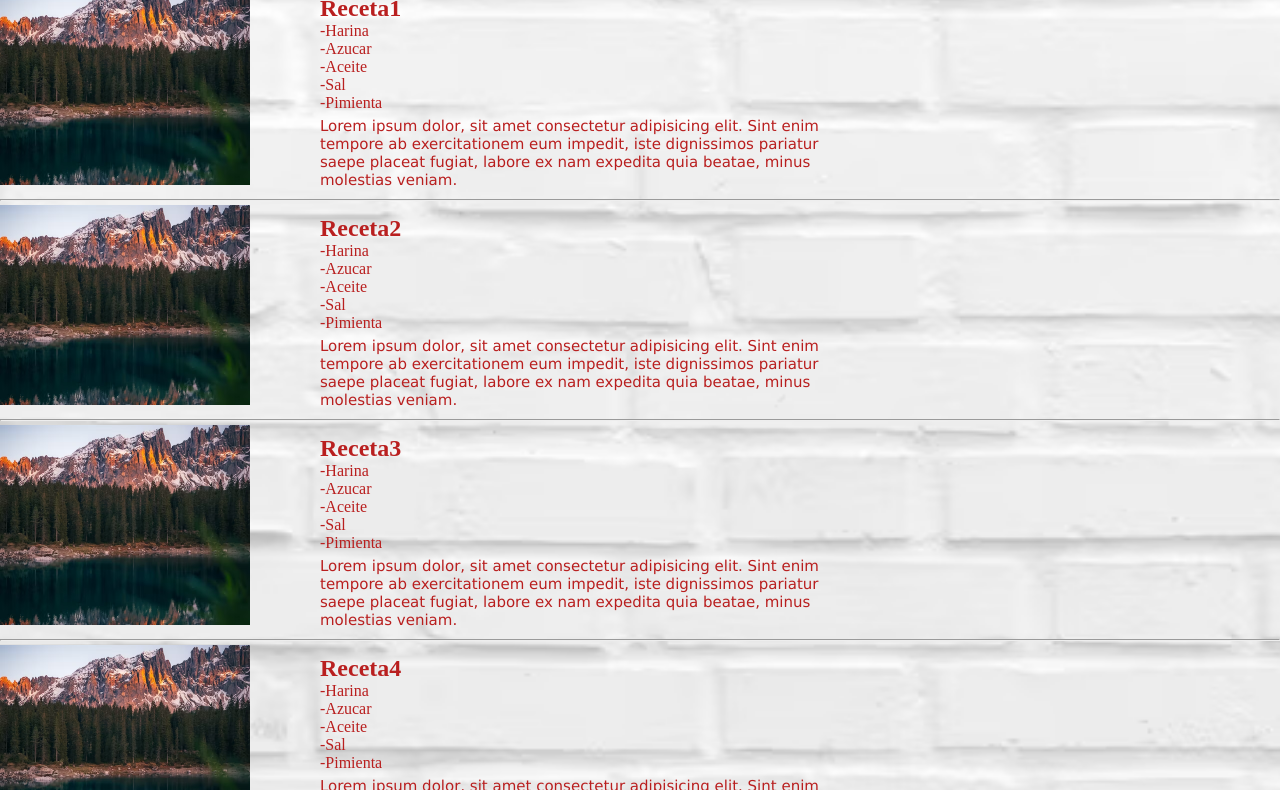
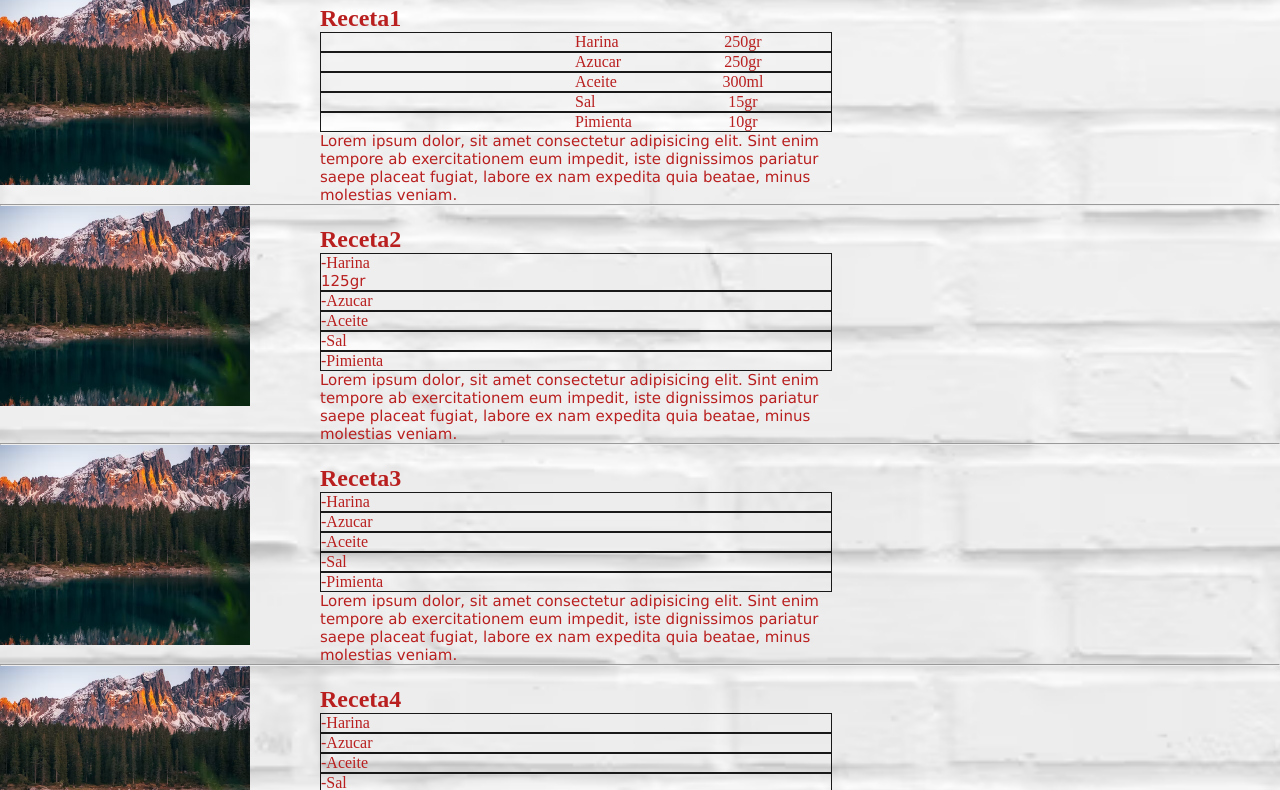
Before and after one commit to GermanDelosSantos/LaRosti, a plain HTML site: page pages/recetario.html in a window 1280 px wide. Shown: the part 117-907 px from the top of the page. Drawn offline with Linux system fonts and the light colour scheme.

Commit message:
se empezo a trabajar en la pagina de recetario

```diff
--- a/css/stylesheet.css
+++ b/css/stylesheet.css
@@ -419,7 +419,6 @@ nav ul li {
 
 }
 .receta-item p {
-    margin-top: 5px;
     font-size: 15px;
     font-family: Verdana, Geneva, Tahoma, sans-serif;
     text-align: center;
@@ -427,7 +426,8 @@ nav ul li {
     color: #b91f1f;
 }
 .receta{
-display: inline-block;
+display: flex;
+flex-direction: column;
 width: 100%;
 position: relative;
 }
@@ -440,9 +440,14 @@ object-fit: cover;
 display: inline-block;
 z-index: 0;
 }
+
+.receta-item li{
+    display: list-item;
+    border: 1px solid #191919;
+}
+
 .receta-item div{
     position: relative;
-    bottom: 10px;
     left: 270px;
     margin-left: 50px;
     width: 40%;
--- a/pages/recetario.html
+++ b/pages/recetario.html
@@ -34,11 +34,11 @@
                     <div>
                         <h2 id="receta1"></a>Receta1</h2>
                         <ul>
-                            <li>-Harina</li>
-                            <li>-Azucar</li>
-                            <li>-Aceite</li>
-                            <li>-Sal</li>
-                            <li>-Pimienta</li>
+                            <li><div>250gr</div>Harina</li>
+                            <li><div>250gr</div>Azucar</li>
+                            <li><div>300ml</div>Aceite</li>
+                            <li><div>15gr</div>Sal</li>
+                            <li><div>10gr</div>Pimienta</li>
                         </ul>
                         <p>Lorem ipsum dolor, sit amet consectetur adipisicing elit. Sint enim tempore ab exercitationem eum impedit, iste dignissimos pariatur saepe placeat fugiat, labore ex nam expedita quia beatae, minus molestias veniam.</p>
                     </div>
@@ -53,7 +53,7 @@
                     <div>
                         <h2 id="receta2"></a>Receta2</h2>
                         <ul>
-                            <li>-Harina</li>
+                            <li>-Harina <p>125gr</p></li>
                             <li>-Azucar</li>
                             <li>-Aceite</li>
                             <li>-Sal</li>
```
